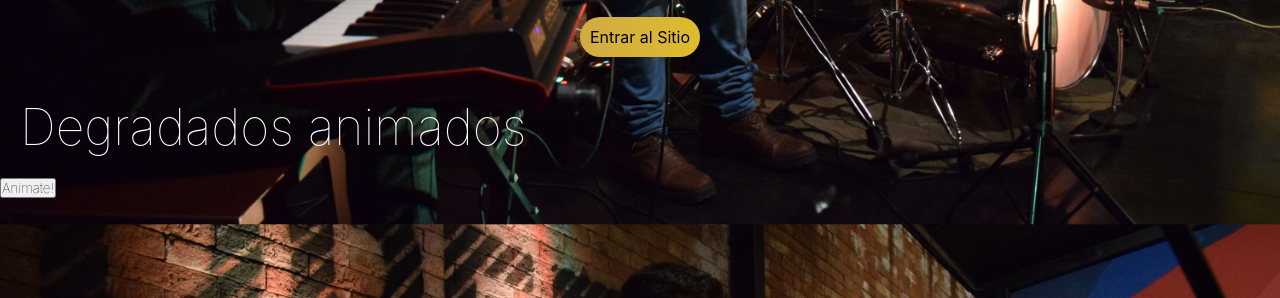
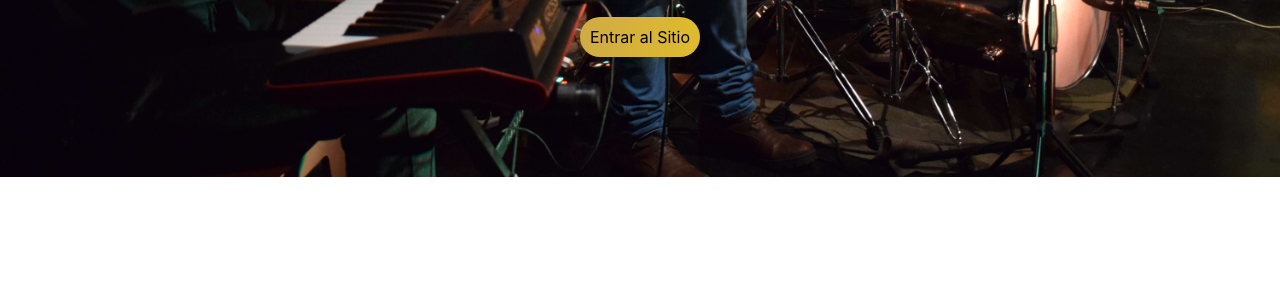
Before and after one commit to betogus/CoderHouse, a plain HTML site: page index.html in a window 1280 px wide. Shown: the part 629-927 px from the top of the page. After the commit the page ends 806 px from the top, so only its background shows below. Drawn offline with Linux system fonts and the light colour scheme.

Commit message:
index corregido

```diff
--- a/index.html
+++ b/index.html
@@ -27,10 +27,6 @@
         <div class="index--center">
             <a class="index__button" href="inicio/inicio.html">Entrar al Sitio</a>
         </div>
-        <div class="box">
-            <h1 class="title">Degradados animados</h1>
-            <button class="anim">Animate!</button>
-          </div>
     </section>
     <footer class="index__footer__container onlyDevice">
         <div class="index__footer__item">
```
